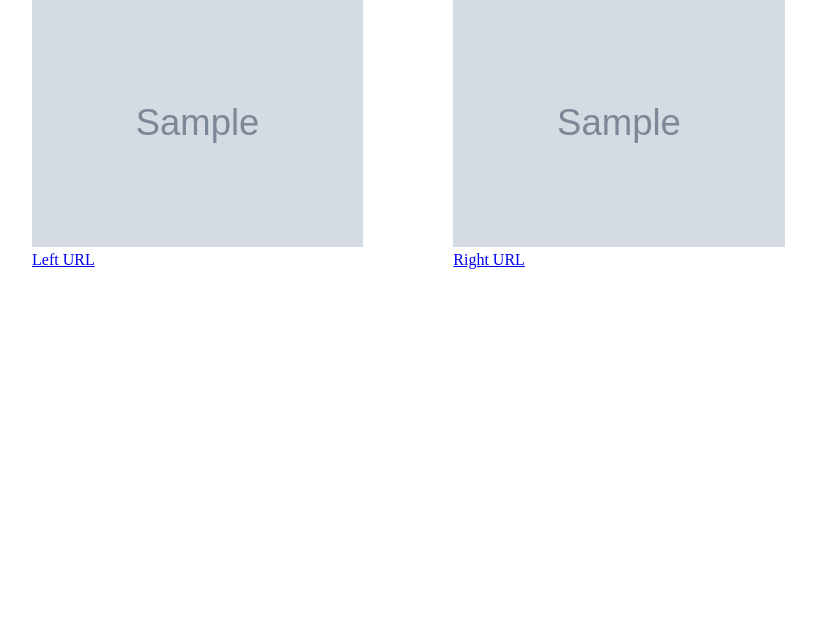
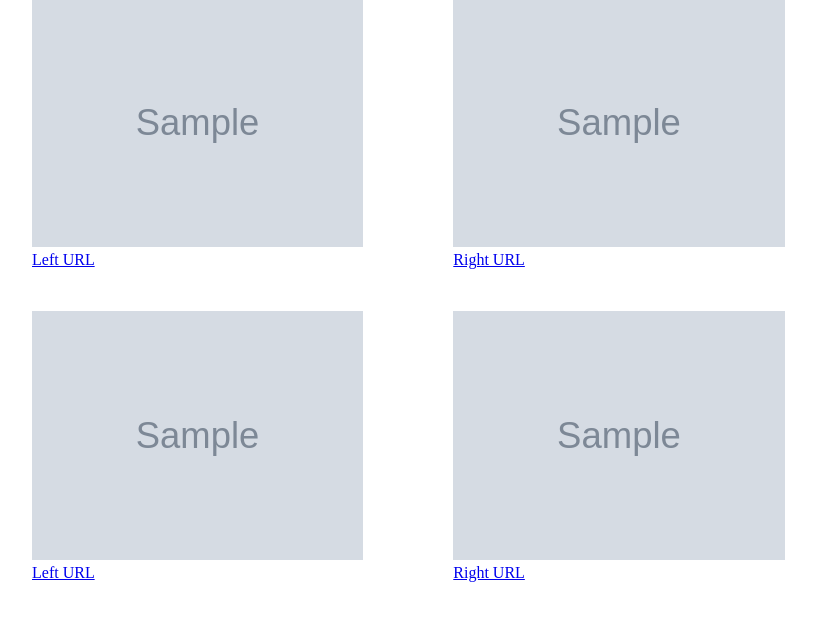
Before and after one commit to DrLSimon/flask_webapp, a Flask app: template templates/index.html in a window 1280 px wide. Shown: the part 51-672 px from the top of the page, without its empty margins (21-837 px from the left). Run offline with Flask 3, Linux system fonts and the light colour scheme; the template is opened without the code that fills it: most values are stand-ins (such as "Sample title", 1, 10 or a date in 2020); grey boxes marked "Sample" are stand-in pictures.

Commit message:
New url list format

```diff
--- a/app.py
+++ b/app.py
@@ -1,20 +1,37 @@
 from flask import Flask, render_template
 import os
 import numpy as np
+import pickle
+import requests
 
 
 app = Flask(__name__)
 
+def validate_url(urls):
+    valid_urls = []
+    for url in urls:
+        a=requests.get(url,verify=False)
+        report = str(a.status_code)
+        if report != 404:
+            valid_urls.append(url)
+    return valid_urls
+
 @app.route('/')
 @app.route('/index')
 def show_index():
-    all_pairs = np.load('pairs.npy')
-    #left_image_url = 'https://www.lightingdirect.com/imagebase/resized/x800/Lutronimages/lutron_v_600_al_9.jpg'
-    #right_image_url = 'https://www.lightingdirect.com/imagebase/resized/x800/Lutronimages/lutron_v_600_la_3.jpg'
-    nb_pairs = len(all_pairs)
-    k = int(np.random.choice(nb_pairs, 1))
-    left_image_url, right_image_url = all_pairs[k]
-    return render_template("index.html", left_image_url=left_image_url, right_image_url=right_image_url)
+    #all_pairs = np.load('pairs.npy')
+    #nb_pairs = len(all_pairs)
+    #k = int(np.random.choice(nb_pairs, 1))
+    #left_image_url, right_image_url = all_pairs[k]
+    with open('url_comps_rep_fp.pkl', 'rb') as file:
+        comps = pickle.load(file)
+    comps = [np.unique(comp) for comp in comps]
+    comps = [comp for comp in comps if len(comp)>=4]
+    nb_comps = len(comps)
+    k = int(np.random.choice(nb_comps, 1))
+    left_image_url, right_image_url = comps[k][0:2]
+    left_image_url_2, right_image_url_2 = comps[k][2:4]
+    return render_template("index.html", left_image_url=left_image_url, right_image_url=right_image_url, left_image_url_2=left_image_url_2, right_image_url_2=right_image_url_2)
 
 if __name__ == '__main__':
     app.run()
--- a/templates/index.html
+++ b/templates/index.html
@@ -40,5 +40,19 @@
       </figure>
     </div>
   </div>
+  <div class="row">
+    <div class="column">
+      <figure>
+        <img src="{{ left_image_url_2 }}" alt="Left" style="width:100%">
+        <figcaption><a href="{{ left_image_url_2 }}">Left URL</a></figcaption>
+      </figure>
+    </div>
+    <div class="column">
+      <figure>
+        <img src="{{ right_image_url_2 }}" alt="Right" style="width:100%">
+        <figcaption><a href="{{ right_image_url_2 }}">Right URL</a></figcaption>
+      </figure>
+    </div>
+  </div>
 </body>
 </html>
```
Also changed, not shown: 1 other file.
